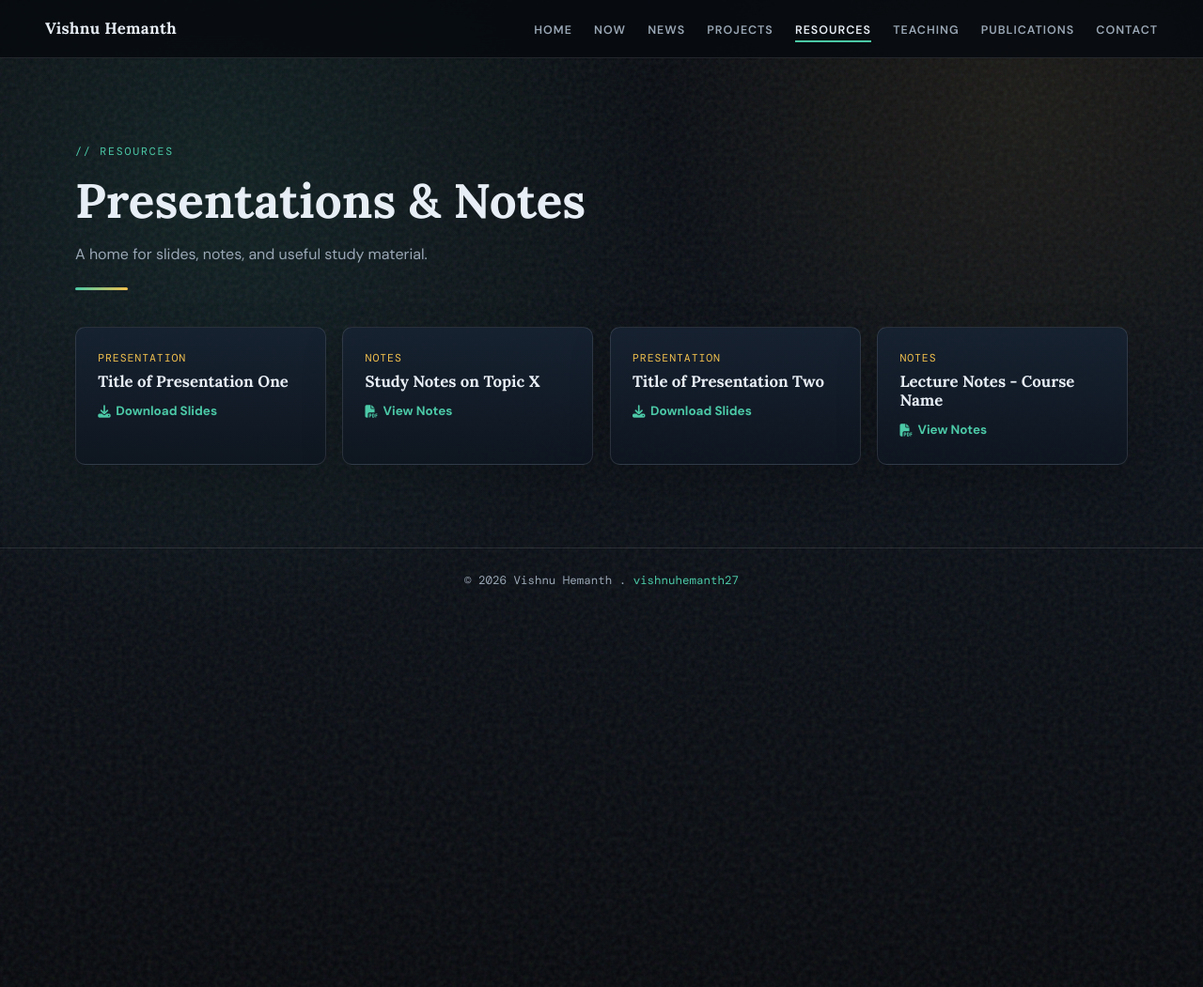
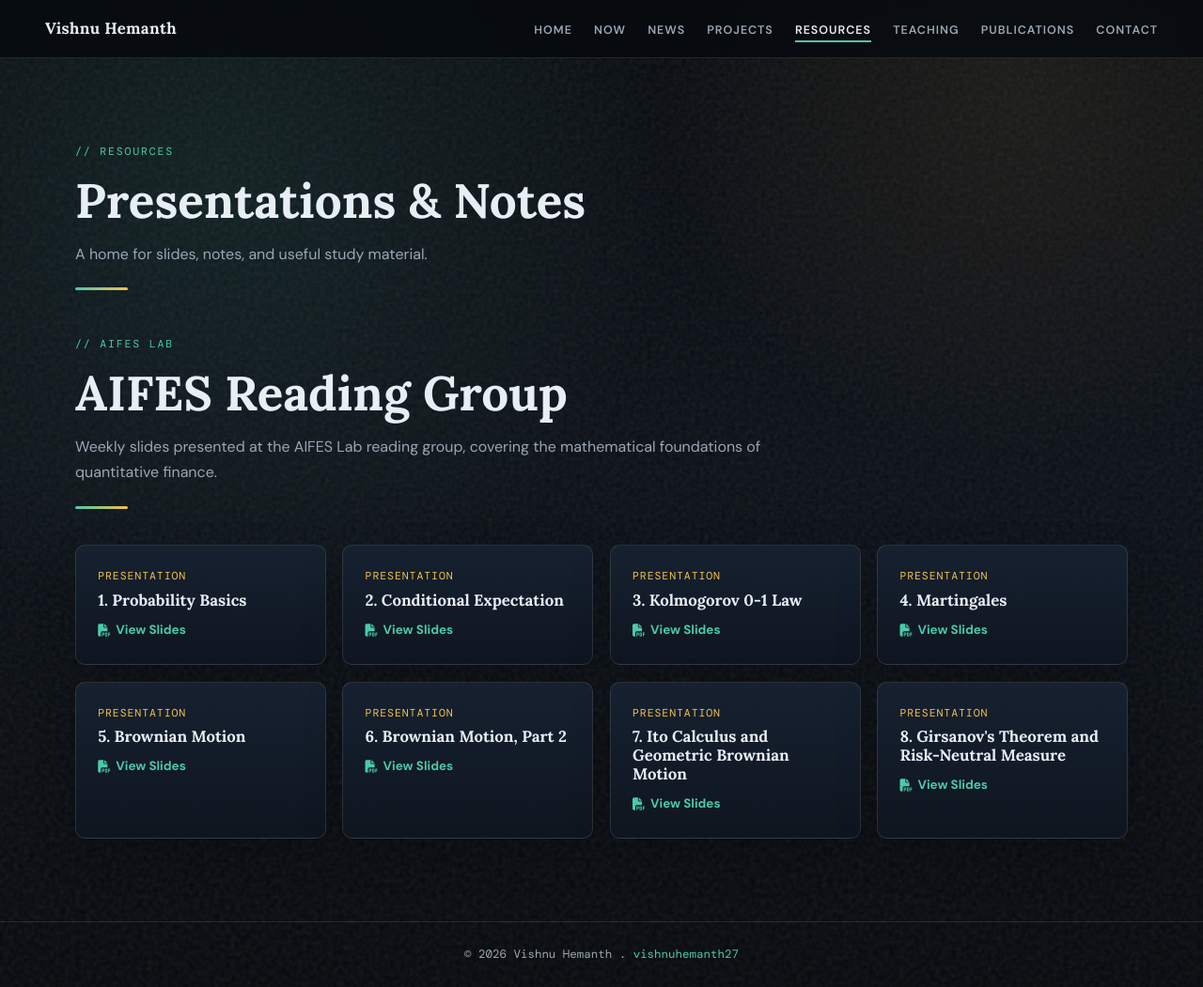
Before and after one commit to vishnuhemanth27/vishnuhemanth27.github.io, a Jekyll site: the page resources.html, which Jekyll copies as it is, in a window 1280 px wide and 1051 px high. Shown: the whole window at 94% size. Built offline with Jekyll 4.4.1, drawn with Linux system fonts in a browser that asks for light colours.

Commit message:
Add AIFES/GAMBIT lab links, GAMBIT news entry, AI in Finance TA role, and AIFES reading group slides
Reorders news and teaching sections newest-first, adds AIFES reading group presentations to resources page.

```diff
--- a/index.html
+++ b/index.html
@@ -39,7 +39,8 @@
           <a href="https://sites.google.com/view/ganeshghalme/home?authuser=" target="_blank" rel="noopener">Dr. Ganesh Ghalme</a>
           in the Department of Artificial Intelligence. I am interested in Machine Learning,
           Deep Learning, and real-world trustworthy AI systems, with current thesis work in
-          Trustworthy AI for Finance.
+          Trustworthy AI in Finance in <a href="https://ai-iith-web.github.io/AIFES/" target="_blank" rel="noopener">AIFES Lab</a>
+          and <a href="https://ai-iith-web.github.io/GAMBIT/" target="_blank" rel="noopener">GAMBIT Lab</a>.
         </p>
         <div class="hero-actions">
           <a href="mailto:vishnuhemanthcp@gmail.com" class="btn btn-primary"><i class="fas fa-envelope"></i> Get in Touch</a>
--- a/resources.html
+++ b/resources.html
@@ -21,11 +21,16 @@
   <main>
     <section class="page-section">
       <div class="page-header reveal"><p class="section-label">// resources</p><h2>Presentations & Notes</h2><p class="page-intro">A home for slides, notes, and useful study material.</p><div class="section-divider"></div></div>
+      <div class="page-header reveal" style="margin-top:3rem;"><p class="section-label">// aifes lab</p><h2>AIFES Reading Group</h2><p class="page-intro">Weekly slides presented at the AIFES Lab reading group, covering the mathematical foundations of quantitative finance.</p><div class="section-divider"></div></div>
       <div class="grid reveal">
-        <article class="card"><div class="pres-type">Presentation</div><h3>Title of Presentation One</h3><a href="#" class="link-btn"><i class="fas fa-download"></i> Download Slides</a></article>
-        <article class="card"><div class="pres-type">Notes</div><h3>Study Notes on Topic X</h3><a href="#" class="link-btn"><i class="fas fa-file-pdf"></i> View Notes</a></article>
-        <article class="card"><div class="pres-type">Presentation</div><h3>Title of Presentation Two</h3><a href="#" class="link-btn"><i class="fas fa-download"></i> Download Slides</a></article>
-        <article class="card"><div class="pres-type">Notes</div><h3>Lecture Notes - Course Name</h3><a href="#" class="link-btn"><i class="fas fa-file-pdf"></i> View Notes</a></article>
+        <article class="card"><div class="pres-type">Presentation</div><h3>1. Probability Basics</h3><a href="assets/resources/aifes-reading-group/1-probability-basics.pdf" target="_blank" rel="noopener" class="link-btn"><i class="fas fa-file-pdf"></i> View Slides</a></article>
+        <article class="card"><div class="pres-type">Presentation</div><h3>2. Conditional Expectation</h3><a href="assets/resources/aifes-reading-group/2-conditional-expectation.pdf" target="_blank" rel="noopener" class="link-btn"><i class="fas fa-file-pdf"></i> View Slides</a></article>
+        <article class="card"><div class="pres-type">Presentation</div><h3>3. Kolmogorov 0-1 Law</h3><a href="assets/resources/aifes-reading-group/3-kolmogorov-0-1-law.pdf" target="_blank" rel="noopener" class="link-btn"><i class="fas fa-file-pdf"></i> View Slides</a></article>
+        <article class="card"><div class="pres-type">Presentation</div><h3>4. Martingales</h3><a href="assets/resources/aifes-reading-group/4-martingales.pdf" target="_blank" rel="noopener" class="link-btn"><i class="fas fa-file-pdf"></i> View Slides</a></article>
+        <article class="card"><div class="pres-type">Presentation</div><h3>5. Brownian Motion</h3><a href="assets/resources/aifes-reading-group/5-brownian-motion.pdf" target="_blank" rel="noopener" class="link-btn"><i class="fas fa-file-pdf"></i> View Slides</a></article>
+        <article class="card"><div class="pres-type">Presentation</div><h3>6. Brownian Motion, Part 2</h3><a href="assets/resources/aifes-reading-group/6-brownian-motion-part-2.pdf" target="_blank" rel="noopener" class="link-btn"><i class="fas fa-file-pdf"></i> View Slides</a></article>
+        <article class="card"><div class="pres-type">Presentation</div><h3>7. Ito Calculus and Geometric Brownian Motion</h3><a href="assets/resources/aifes-reading-group/7-ito-calculus-and-geometric-brownian-motion.pdf" target="_blank" rel="noopener" class="link-btn"><i class="fas fa-file-pdf"></i> View Slides</a></article>
+        <article class="card"><div class="pres-type">Presentation</div><h3>8. Girsanov's Theorem and Risk-Neutral Measure</h3><a href="assets/resources/aifes-reading-group/8-girsanovs-theorem-and-risk-neutral-measure.pdf" target="_blank" rel="noopener" class="link-btn"><i class="fas fa-file-pdf"></i> View Slides</a></article>
       </div>
     </section>
   </main>
--- a/teaching.html
+++ b/teaching.html
@@ -22,9 +22,10 @@
     <section class="page-section">
       <div class="page-header reveal"><p class="section-label">// teaching</p><h2>Teaching Assistantship</h2><p class="page-intro">Courses where I have supported tutorials, exams, grading, and student learning.</p><div class="section-divider"></div></div>
       <div class="reveal">
+        <article class="ta-card"><div class="ta-badge"><i class="fas fa-chalkboard-teacher"></i></div><div><h3>AI in Finance</h3><p>IIT Hyderabad . Aug 2026 - Present</p><p>Helped in conducting and evaluating exams.</p></div></article>
+        <article class="ta-card"><div class="ta-badge"><i class="fas fa-chalkboard-teacher"></i></div><div><h3>AI for Humanity</h3><p>IIT Hyderabad . Jan 2026 - Apr 2026</p><p>Helped in conducting and evaluating exams.</p></div></article>
+        <article class="ta-card"><div class="ta-badge"><i class="fas fa-chalkboard-teacher"></i></div><div><h3>Concentration Inequalities and Learning Theory</h3><p>IIT Hyderabad . Aug 2025 - Nov 2025</p><p>Helped in conducting and evaluating exams.</p></div></article>
         <article class="ta-card"><div class="ta-badge"><i class="fas fa-chalkboard-teacher"></i></div><div><h3>Probability and Random Variables</h3><p>IIT Hyderabad . Aug 2024 - Nov 2024</p><p>Conducted tutorial sessions, assisted in grading, and helped students with problem sets.</p></div></article>
-        <article class="ta-card"><div class="ta-badge"><i class="fas fa-chalkboard-teacher"></i></div><div><h3>Concentration Inequalities and Learning Theory</h3><p>IIT Hyderabad . Aug 2025 - Nov 2025</p><p>Helped in conducting and evaluating exams.</p></div></article>
-        <article class="ta-card"><div class="ta-badge"><i class="fas fa-chalkboard-teacher"></i></div><div><h3>AI for Humanity</h3><p>IIT Hyderabad . Jan 2026 - Apr 2026</p><p>Helped in conducting and evaluating exams.</p></div></article>
       </div>
       <div class="page-header reveal" style="margin-top:3rem;"><p class="section-label">// education</p><h2>Education Timeline</h2><div class="section-divider"></div></div>
       <div class="timeline reveal">
```
Also changed, not shown: news.html (+18 -7 lines), 8 other files.
